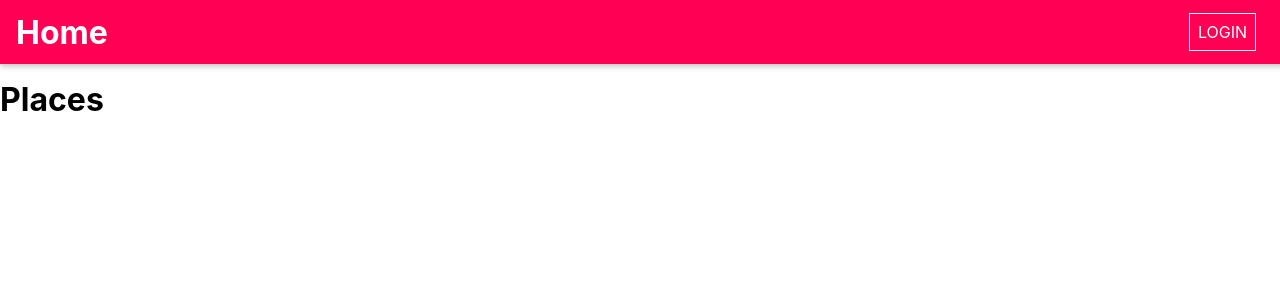
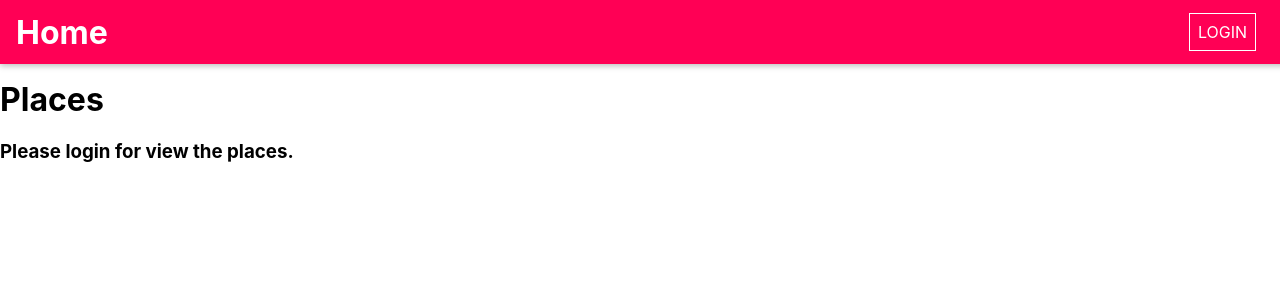
Before and after one commit to gbeto21/share-places-serverless, a React (Create React App) app in the folder frontend/: page / in a window 1280 px wide. Shown: the top 300 px of the page. Built offline with nearby package versions, Linux system fonts and the light colour scheme.

Commit message:
A is authenticade validation was implemented in the places component.

```diff
--- a/frontend/src/places/pages/Places.js
+++ b/frontend/src/places/pages/Places.js
@@ -1,4 +1,5 @@
 import React, { useEffect, useState } from 'react'
+import { useAuth0 } from "@auth0/auth0-react";
 import PlaceList from '../components/PlaceList'
 import ErrorModal from '../../shared/components/UIElements/ErrorModal'
 import LoadingSpinner from '../../shared/components/UIElements/LoadingSpinner'
@@ -8,6 +9,7 @@ import { useHttpClient } from '../../shared/hooks/http-hook'
 const Places = () => {
 
     const [loadedPlaces, setLoadedPlaces] = useState()
+    const { isAuthenticated } = useAuth0()
     // const { isLoading, error, sendRequest, clearError } = useHttpClient()
     // const userId = useParams().userId
 
@@ -31,6 +33,12 @@ const Places = () => {
 
     return <React.Fragment>
         <h1>Places</h1>
+
+        {!isAuthenticated &&
+            <h3>Please login for view the places.</h3>
+
+        }
+
         {/* <ErrorModal error={error} onClear={clearError} />
         {isLoading && (
             <div className="center">
```
